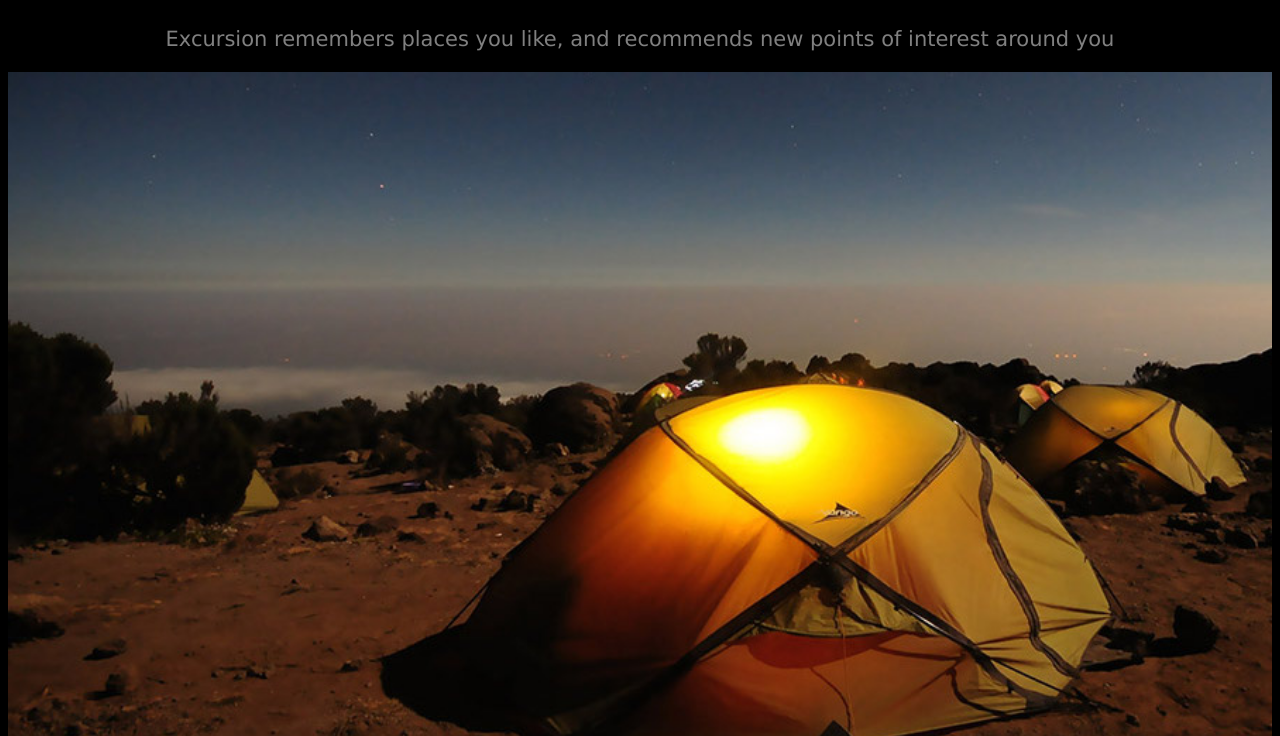
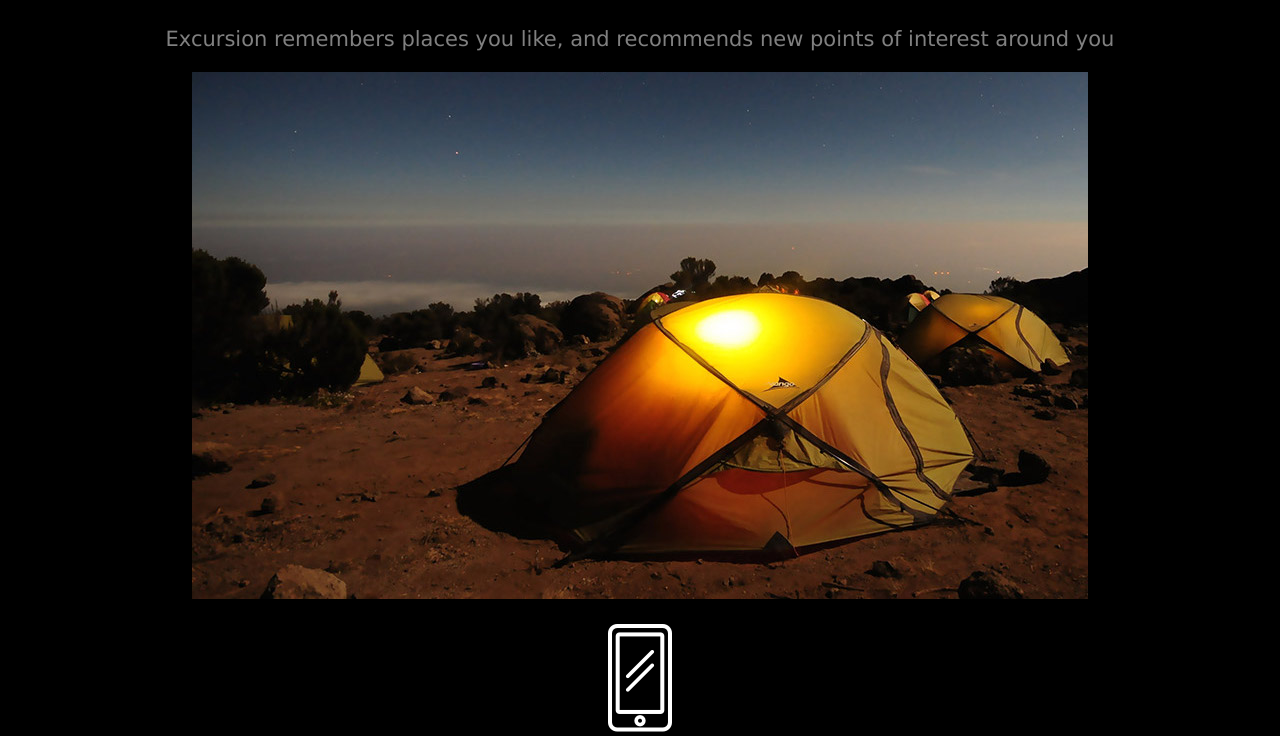
Before and after one commit to B0ussi/excursion, a plain HTML site: page index.html in a window 1280 px wide. Shown: the part 544-1280 px from the top of the page. Drawn offline with Linux system fonts and the light colour scheme.

Commit message:
The real final --fixed images scaling

```diff
--- a/resources/css/style.css
+++ b/resources/css/style.css
@@ -41,8 +41,15 @@ main p {
     font-size: 21px;
     color: gray;
 }
+main img{
+    max-width: 1080px;
+    min-width: 480px;
+    height: auto;
+    margin: 0 auto;
+}
 #phone{
-    width: 5%;
+    min-width: 50px;
+    max-width: 100px;
     margin: 25px auto;
     height: auto;
 }
```
